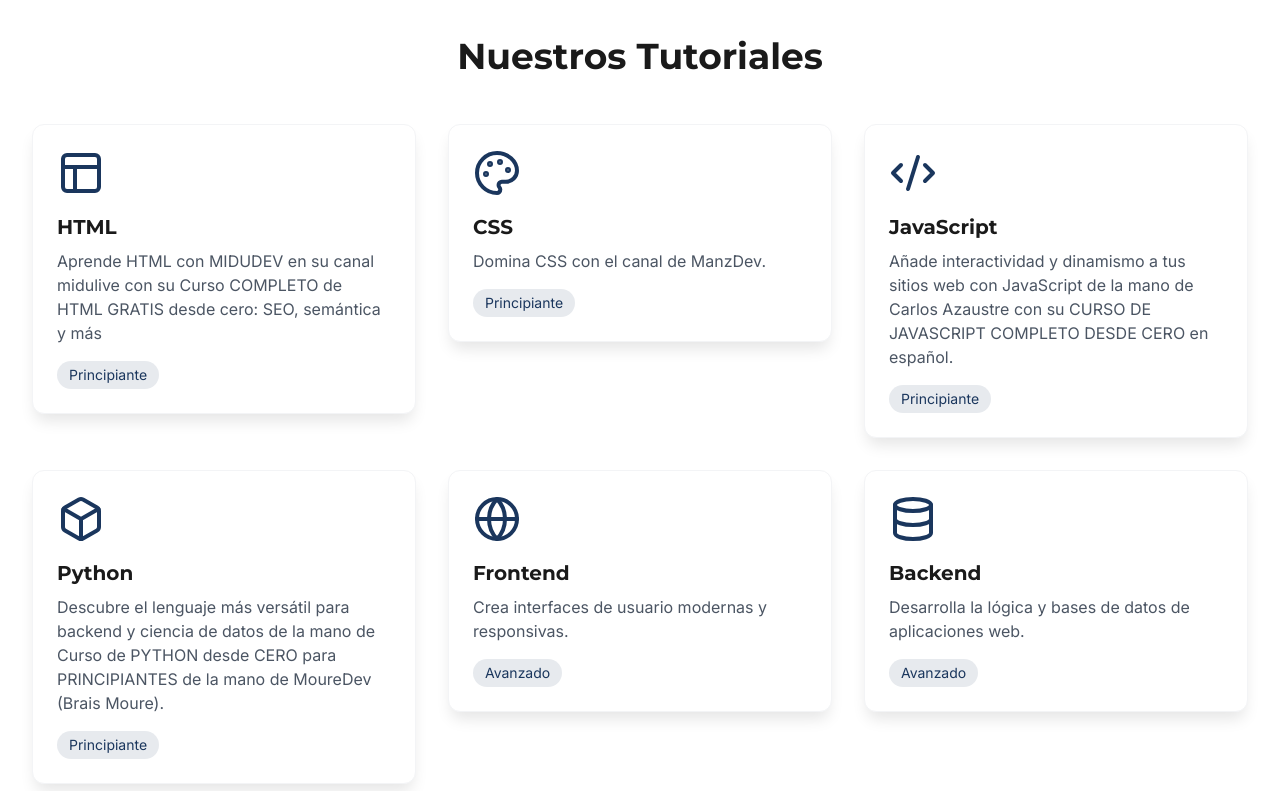
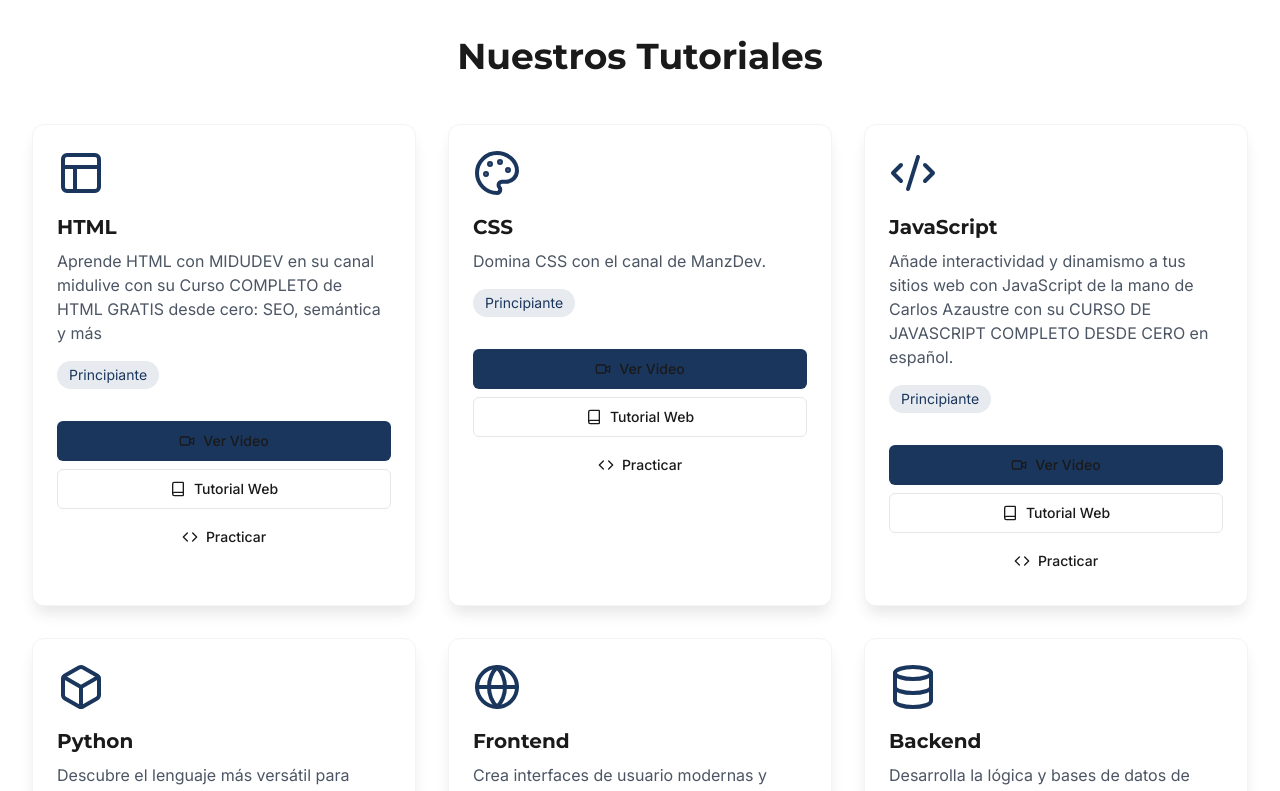
Before and after one commit to jrep41/aprendiendo-juntos, a React (Vite) app: page / in a window 1280 px wide. Shown: the part 500-1291 px from the top of the page. Built offline with nearby package versions, Linux system fonts and the light colour scheme.

Commit message:
Add buttons to tutorial cards
Implemented buttons on tutorial cards to provide access to videos, web tutorials, and practice pages for each programming topic.
[skip gpt_engineer]

```diff
--- a/src/components/TutorialCard.tsx
+++ b/src/components/TutorialCard.tsx
@@ -1,4 +1,6 @@
 import { LucideIcon } from "lucide-react";
+import { Button } from "./ui/button";
+import { Video, Book, Code } from "lucide-react";
 
 interface TutorialCardProps {
   title: string;
@@ -6,17 +8,41 @@ interface TutorialCardProps {
   icon: LucideIcon;
   difficulty: "Principiante" | "Intermedio" | "Avanzado";
   path: string;
+  videoUrl?: string;
+  tutorialUrl?: string;
+  practiceUrl?: string;
 }
 
-export const TutorialCard = ({ title, description, icon: Icon, difficulty, path }: TutorialCardProps) => (
-  <a href={path} target="_blank" rel="noopener noreferrer" className="block">
-    <div className="card-tutorial cursor-pointer transition-transform hover:scale-105">
-      <Icon className="w-12 h-12 text-primary mb-4" />
-      <h3 className="text-xl font-bold mb-2">{title}</h3>
-      <p className="text-gray-600 mb-4">{description}</p>
-      <span className="inline-block px-3 py-1 rounded-full text-sm bg-primary/10 text-primary">
-        {difficulty}
-      </span>
+export const TutorialCard = ({
+  title,
+  description,
+  icon: Icon,
+  difficulty,
+  path,
+  videoUrl = "https://www.youtube.com/results?search_query=tutorial+" + title,
+  tutorialUrl = "https://www.w3schools.com/" + title.toLowerCase(),
+  practiceUrl = "https://www.codecademy.com/learn/" + title.toLowerCase()
+}: TutorialCardProps) => (
+  <div className="card-tutorial">
+    <Icon className="w-12 h-12 text-primary mb-4" />
+    <h3 className="text-xl font-bold mb-2">{title}</h3>
+    <p className="text-gray-600 mb-4">{description}</p>
+    <span className="inline-block px-3 py-1 rounded-full text-sm bg-primary/10 text-primary mb-4">
+      {difficulty}
+    </span>
+    <div className="flex flex-col gap-2 mt-4">
+      <Button variant="default" className="w-full flex items-center gap-2" onClick={() => window.open(videoUrl, '_blank')}>
+        <Video className="w-4 h-4" />
+        Ver Video
+      </Button>
+      <Button variant="outline" className="w-full flex items-center gap-2" onClick={() => window.open(tutorialUrl, '_blank')}>
+        <Book className="w-4 h-4" />
+        Tutorial Web
+      </Button>
+      <Button variant="secondary" className="w-full flex items-center gap-2" onClick={() => window.open(practiceUrl, '_blank')}>
+        <Code className="w-4 h-4" />
+        Practicar
+      </Button>
     </div>
-  </a>
+  </div>
 );
--- a/src/components/TutorialGrid.tsx
+++ b/src/components/TutorialGrid.tsx
@@ -7,49 +7,63 @@ const tutorials = [
     description: "Aprende HTML con MIDUDEV en su canal midulive con su Curso COMPLETO de HTML GRATIS desde cero: SEO, semántica y más",
     icon: Layout,
     difficulty: "Principiante",
-    path: "https://www.youtube.com/watch?v=3nYLTiY5skU",
+    videoUrl: "https://www.youtube.com/watch?v=3nYLTiY5skU",
+    tutorialUrl: "https://developer.mozilla.org/es/docs/Web/HTML",
+    practiceUrl: "https://www.w3schools.com/html/html_exercises.asp",
   },
   {
     title: "CSS",
     description: "Domina CSS con el canal de ManzDev.",
     icon: Palette,
     difficulty: "Principiante",
-    path: "https://www.youtube.com/@ManzDev",
+    videoUrl: "https://www.youtube.com/@ManzDev",
+    tutorialUrl: "https://developer.mozilla.org/es/docs/Web/CSS",
+    practiceUrl: "https://www.w3schools.com/css/css_exercises.asp",
   },
   {
     title: "JavaScript",
     description: "Añade interactividad y dinamismo a tus sitios web con JavaScript de la mano de Carlos Azaustre con su CURSO DE JAVASCRIPT COMPLETO DESDE CERO en español.",
     icon: Code2,
     difficulty: "Principiante",
-    path: "https://www.youtube.com/watch?v=S9ojNaeC1RI",
+    videoUrl: "https://www.youtube.com/watch?v=S9ojNaeC1RI",
+    tutorialUrl: "https://developer.mozilla.org/es/docs/Web/JavaScript",
+    practiceUrl: "https://www.freecodecamp.org/learn/javascript-algorithms-and-data-structures/",
   },
   {
     title: "Python",
     description: "Descubre el lenguaje más versátil para backend y ciencia de datos de la mano de Curso de PYTHON desde CERO para PRINCIPIANTES de la mano de MoureDev (Brais Moure).",
     icon: Box,
     difficulty: "Principiante",
-    path: "https://www.youtube.com/watch?v=Kp4Mvapo5kc",
+    videoUrl: "https://www.youtube.com/watch?v=Kp4Mvapo5kc",
+    tutorialUrl: "https://docs.python.org/es/3/tutorial/",
+    practiceUrl: "https://www.hackerrank.com/domains/python",
   },
   {
     title: "Frontend",
     description: "Crea interfaces de usuario modernas y responsivas.",
     icon: Globe,
     difficulty: "Avanzado",
-    path: "https://www.youtube.com/watch?v=wTpuKOhGfJE",
+    videoUrl: "https://www.youtube.com/watch?v=wTpuKOhGfJE",
+    tutorialUrl: "https://roadmap.sh/frontend",
+    practiceUrl: "https://www.frontendmentor.io/",
   },
   {
     title: "Backend",
     description: "Desarrolla la lógica y bases de datos de aplicaciones web.",
     icon: Database,
     difficulty: "Avanzado",
-    path: "https://www.youtube.com/watch?v=Wn_Kb3MR_cU",
+    videoUrl: "https://www.youtube.com/watch?v=Wn_Kb3MR_cU",
+    tutorialUrl: "https://roadmap.sh/backend",
+    practiceUrl: "https://www.hackerrank.com/domains/tutorials/10-days-of-javascript",
   },
   {
     title: "FullStack",
     description: "Presentación del curso y Fundamentos del Desarrollo Web - Bootcamp FullStack Gratuito de MIDUDEV",
     icon: MonitorCheck,
     difficulty: "Avanzado",
-    path: "https://www.youtube.com/watch?v=wTpuKOhGfJE",
+    videoUrl: "https://www.youtube.com/watch?v=wTpuKOhGfJE",
+    tutorialUrl: "https://fullstackopen.com/es/",
+    practiceUrl: "https://www.theodinproject.com/",
   },
 ] as const;
 
```
